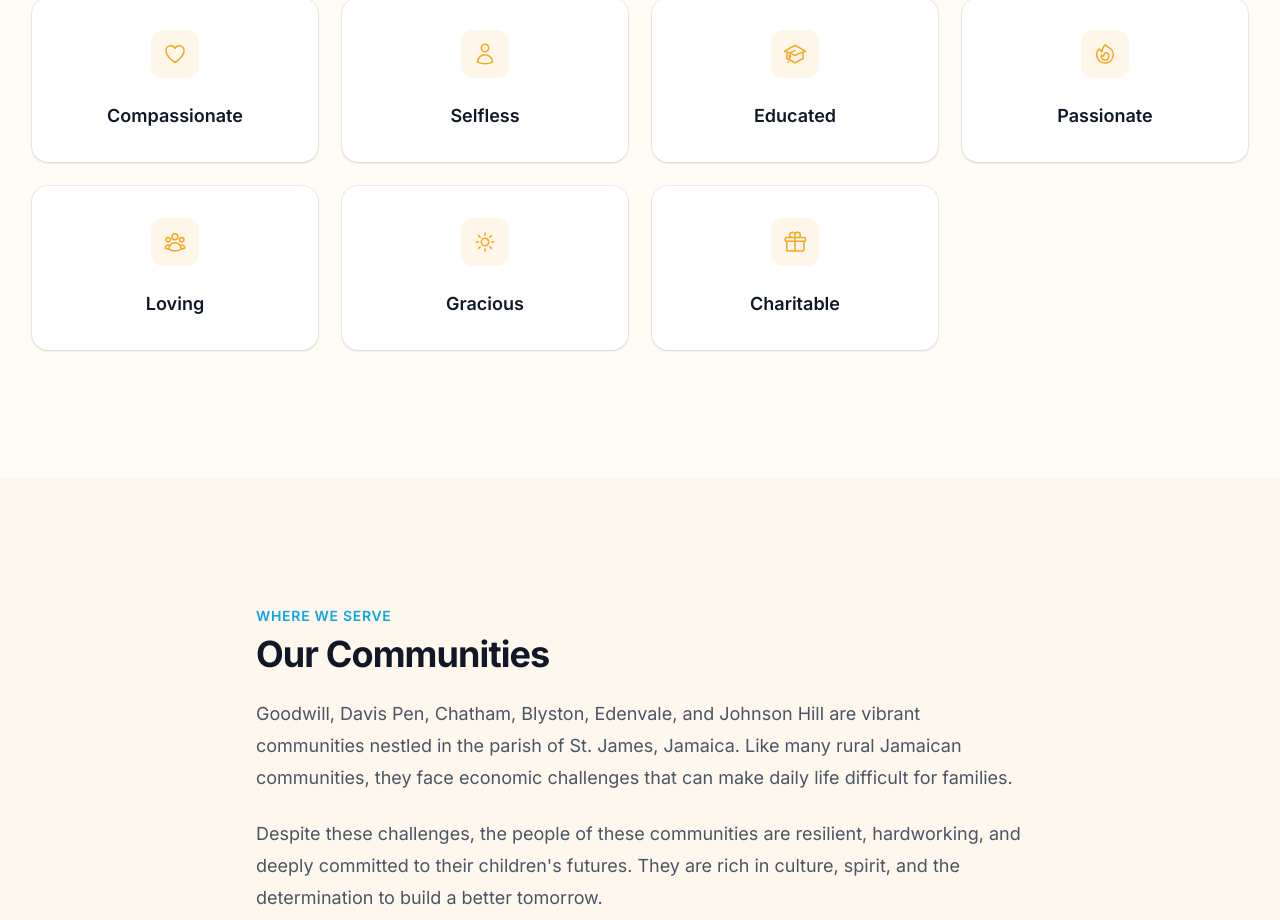
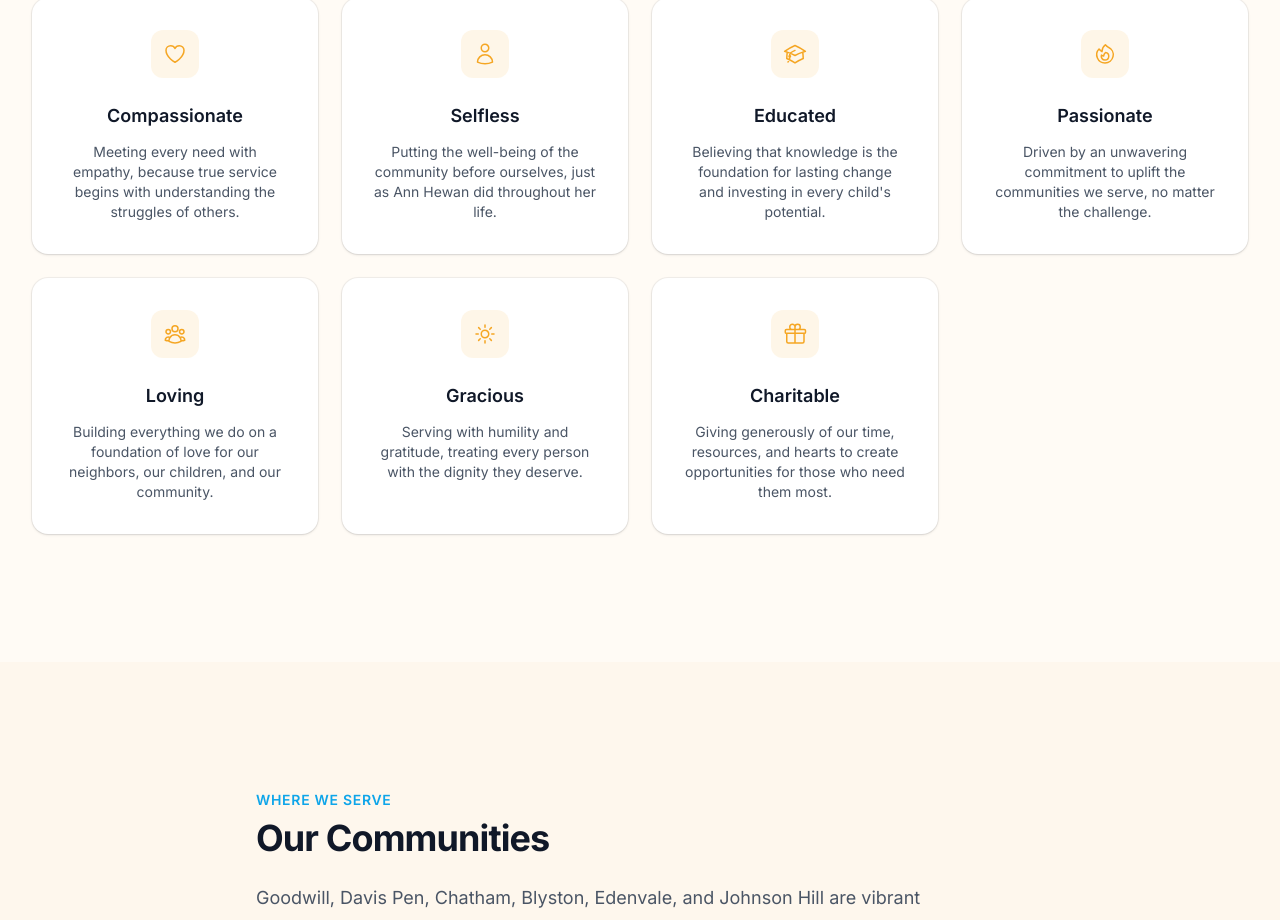
Before and after one commit to greggfosdev/ann-hewan-foundation, a Next.js app: page /our-story in a window 1280 px wide. Shown: the part 3318-4238 px from the top of the page. Built offline with nearby package versions, Linux system fonts and the light colour scheme.

Commit message:
Add blurbs to 7 Pillars of Community, update donor stats to realistic numbers
- Added one-sentence descriptions to each pillar card on Our Story page
- Donor wall: $3,500 raised, 7 donors this month, 12 recurring donors

Co-Authored-By: Claude Opus 4.6 <noreply@anthropic.com>

```diff
--- a/src/app/our-story/page.tsx
+++ b/src/app/our-story/page.tsx
@@ -164,6 +164,7 @@ export default function OurStoryPage() {
             {[
               {
                 name: "Compassionate",
+                description: "Meeting every need with empathy, because true service begins with understanding the struggles of others.",
                 icon: (
                   <svg className="h-6 w-6" fill="none" viewBox="0 0 24 24" strokeWidth="1.5" stroke="currentColor">
                     <path strokeLinecap="round" strokeLinejoin="round" d="M21 8.25c0-2.485-2.099-4.5-4.688-4.5-1.935 0-3.597 1.126-4.312 2.733-.715-1.607-2.377-2.733-4.313-2.733C5.1 3.75 3 5.765 3 8.25c0 7.22 9 12 9 12s9-4.78 9-12z" />
@@ -172,6 +173,7 @@ export default function OurStoryPage() {
               },
               {
                 name: "Selfless",
+                description: "Putting the well-being of the community before ourselves, just as Ann Hewan did throughout her life.",
                 icon: (
                   <svg className="h-6 w-6" fill="none" viewBox="0 0 24 24" strokeWidth="1.5" stroke="currentColor">
                     <path strokeLinecap="round" strokeLinejoin="round" d="M15.75 6a3.75 3.75 0 11-7.5 0 3.75 3.75 0 017.5 0zM4.501 20.118a7.5 7.5 0 0114.998 0A17.933 17.933 0 0112 21.75c-2.676 0-5.216-.584-7.499-1.632z" />
@@ -180,6 +182,7 @@ export default function OurStoryPage() {
               },
               {
                 name: "Educated",
+                description: "Believing that knowledge is the foundation for lasting change and investing in every child's potential.",
                 icon: (
                   <svg className="h-6 w-6" fill="none" viewBox="0 0 24 24" strokeWidth="1.5" stroke="currentColor">
                     <path strokeLinecap="round" strokeLinejoin="round" d="M4.26 10.147a60.438 60.438 0 00-.491 6.347A48.62 48.62 0 0112 20.904a48.62 48.62 0 018.232-4.41 60.46 60.46 0 00-.491-6.347m-15.482 0a50.636 50.636 0 00-2.658-.813A59.906 59.906 0 0112 3.493a59.903 59.903 0 0110.399 5.84c-.896.248-1.783.52-2.658.814m-15.482 0A50.717 50.717 0 0112 13.489a50.702 50.702 0 017.74-3.342M6.75 15a.75.75 0 100-1.5.75.75 0 000 1.5zm0 0v-3.675A55.378 55.378 0 0112 8.443m-7.007 11.55A5.981 5.981 0 006.75 15.75v-1.5" />
@@ -188,6 +191,7 @@ export default function OurStoryPage() {
               },
               {
                 name: "Passionate",
+                description: "Driven by an unwavering commitment to uplift the communities we serve, no matter the challenge.",
                 icon: (
                   <svg className="h-6 w-6" fill="none" viewBox="0 0 24 24" strokeWidth="1.5" stroke="currentColor">
                     <path strokeLinecap="round" strokeLinejoin="round" d="M15.362 5.214A8.252 8.252 0 0112 21 8.25 8.25 0 016.038 7.047 8.287 8.287 0 009 9.601a8.983 8.983 0 013.361-6.867 8.21 8.21 0 003 2.48z" />
@@ -197,6 +201,7 @@ export default function OurStoryPage() {
               },
               {
                 name: "Loving",
+                description: "Building everything we do on a foundation of love for our neighbors, our children, and our community.",
                 icon: (
                   <svg className="h-6 w-6" fill="none" viewBox="0 0 24 24" strokeWidth="1.5" stroke="currentColor">
                     <path strokeLinecap="round" strokeLinejoin="round" d="M18 18.72a9.094 9.094 0 003.741-.479 3 3 0 00-4.682-2.72m.94 3.198l.001.031c0 .225-.012.447-.037.666A11.944 11.944 0 0112 21c-2.17 0-4.207-.576-5.963-1.584A6.062 6.062 0 016 18.719m12 0a5.971 5.971 0 00-.941-3.197m0 0A5.995 5.995 0 0012 12.75a5.995 5.995 0 00-5.058 2.772m0 0a3 3 0 00-4.681 2.72 8.986 8.986 0 003.74.477m.94-3.197a5.971 5.971 0 00-.94 3.197M15 6.75a3 3 0 11-6 0 3 3 0 016 0zm6 3a2.25 2.25 0 11-4.5 0 2.25 2.25 0 014.5 0zm-13.5 0a2.25 2.25 0 11-4.5 0 2.25 2.25 0 014.5 0z" />
@@ -205,6 +210,7 @@ export default function OurStoryPage() {
               },
               {
                 name: "Gracious",
+                description: "Serving with humility and gratitude, treating every person with the dignity they deserve.",
                 icon: (
                   <svg className="h-6 w-6" fill="none" viewBox="0 0 24 24" strokeWidth="1.5" stroke="currentColor">
                     <path strokeLinecap="round" strokeLinejoin="round" d="M12 3v2.25m6.364.386l-1.591 1.591M21 12h-2.25m-.386 6.364l-1.591-1.591M12 18.75V21m-4.773-4.227l-1.591 1.591M5.25 12H3m4.227-4.773L5.636 5.636M15.75 12a3.75 3.75 0 11-7.5 0 3.75 3.75 0 017.5 0z" />
@@ -213,6 +219,7 @@ export default function OurStoryPage() {
               },
               {
                 name: "Charitable",
+                description: "Giving generously of our time, resources, and hearts to create opportunities for those who need them most.",
                 icon: (
                   <svg className="h-6 w-6" fill="none" viewBox="0 0 24 24" strokeWidth="1.5" stroke="currentColor">
                     <path strokeLinecap="round" strokeLinejoin="round" d="M21 11.25v8.25a1.5 1.5 0 01-1.5 1.5H5.25a1.5 1.5 0 01-1.5-1.5v-8.25M12 4.875A2.625 2.625 0 109.375 7.5H12m0-2.625V7.5m0-2.625A2.625 2.625 0 1114.625 7.5H12m0 0V21m-8.625-9.75h18c.621 0 1.125-.504 1.125-1.125v-1.5c0-.621-.504-1.125-1.125-1.125h-18c-.621 0-1.125.504-1.125 1.125v1.5c0 .621.504 1.125 1.125 1.125z" />
@@ -230,6 +237,9 @@ export default function OurStoryPage() {
                 <h3 className="mt-6 text-lg font-semibold text-gray-900">
                   {value.name}
                 </h3>
+                <p className="mt-3 text-sm text-gray-600">
+                  {value.description}
+                </p>
               </div>
             ))}
           </div>
--- a/src/components/sections/DonorWall.tsx
+++ b/src/components/sections/DonorWall.tsx
@@ -7,9 +7,9 @@ const recentDonors = [
 ];
 
 const impactStats = [
-  { label: "Total Raised This Year", value: "$47,500" },
-  { label: "Donors This Month", value: "127" },
-  { label: "Recurring Donors", value: "43" },
+  { label: "Total Raised This Year", value: "$3,500" },
+  { label: "Donors This Month", value: "7" },
+  { label: "Recurring Donors", value: "12" },
 ];
 
 export function DonorWall() {
@@ -77,7 +77,7 @@ export function DonorWall() {
             <div className="rounded-2xl bg-gradient-to-br from-gold to-gold-dark p-6 text-white">
               <p className="font-semibold">Become a Monthly Donor</p>
               <p className="mt-2 text-sm text-gold-light">
-                Join 43 recurring donors and make 12x the impact with a monthly
+                Join 12 recurring donors and make 12x the impact with a monthly
                 gift.
               </p>
               <a
```
